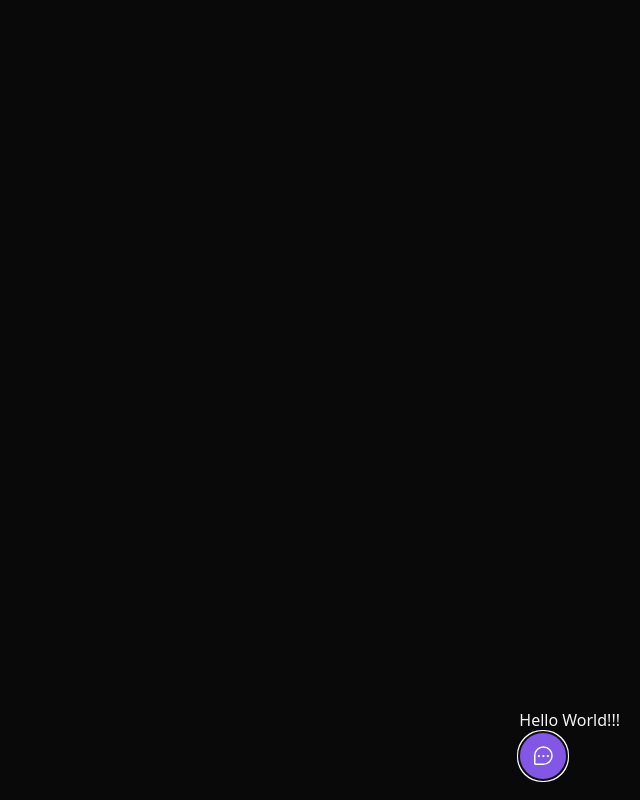
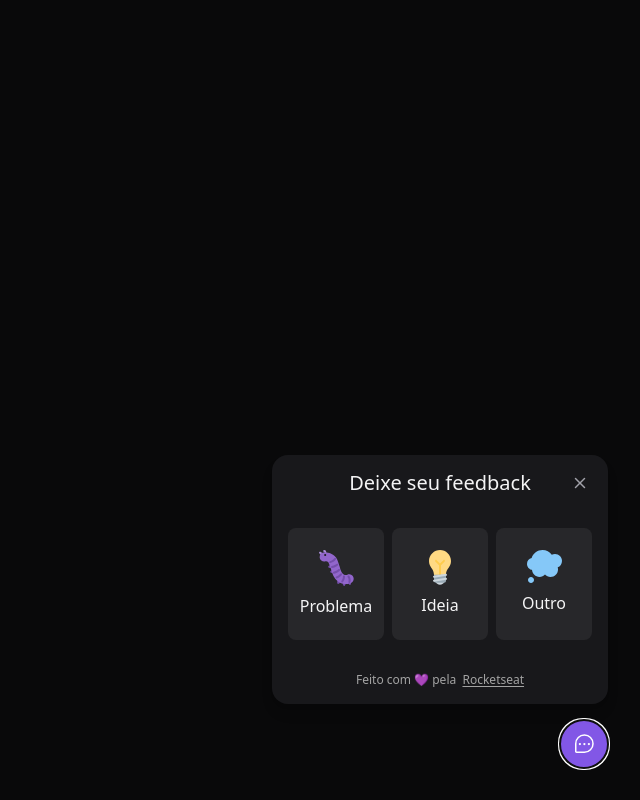
Before and after one commit to leobtt/nlw-return, a React (Vite) app in the folder web/: page / in a window 1280 px wide. Both pictures are taken after a click on the button "FeedBack". Shown: the whole page, without its empty margins (640-1280 px from the left). Built offline with nearby package versions, Linux system fonts and the light colour scheme.

Commit message:
feedback interface

```diff
--- /dev/null
+++ b/web/src/components/CloseButton.tsx
@@ -0,0 +1,13 @@
+import { Popover } from "@headlessui/react";
+import { X } from "phosphor-react";
+
+export function CloseButton() {
+  return (
+    <Popover.Button
+      className='top-5 right-5 absolute text-zinc-400 hover:text-zinc-100'
+      title="Fechar formulário de feedback"
+    >
+      <X className='w-4 h-4' weight="bold" />
+    </Popover.Button>
+  )
+}
--- /dev/null
+++ b/web/src/components/Loading.tsx
@@ -0,0 +1,9 @@
+import { CircleNotch } from "phosphor-react";
+
+export function Loading() {
+  return (
+    <div className="w-6 h-6 flex items-center justify-center overflow-hidden">
+      <CircleNotch weight="bold" className="w-4 h-4 animate-spin" />
+    </div>
+  )
+}
--- a/web/src/components/Widget.tsx
+++ b/web/src/components/Widget.tsx
@@ -1,16 +1,20 @@
 import { ChatTeardropDots } from 'phosphor-react'
 import { Popover } from '@headlessui/react'
+import { WidgetForm } from './WidgetForm'
 
-export function Widget(){
+export function Widget() {
 
 
   return (
-    <Popover className='absolute bottom-5 right-5'>
-      <Popover.Panel>Hello World!!!</Popover.Panel>
+    <Popover className='absolute bottom-4 right-4 md:bottom-8 md:right-8 flex flex-col items-end'>
+      <Popover.Panel>
+        <WidgetForm />
+      </Popover.Panel>
+
       <Popover.Button
         className='bg-brand-500 rounded-full px-3 h-12 text-white flex items-center group'
       >
-        <ChatTeardropDots className='w-6 h-6'/>
+        <ChatTeardropDots className='w-6 h-6' />
 
         <span className='max-w-0 overflow-hidden group-hover:max-w-xs transition-all duration-500 ease-linear'>
           <span className='pl-2'></span>
--- /dev/null
+++ b/web/src/components/WidgetForm/ScreenshotButton/index.tsx
@@ -0,0 +1,55 @@
+import { Camera, Trash } from "phosphor-react";
+import html2canvas from 'html2canvas'
+import { useState } from "react";
+import { Loading } from "../../Loading";
+
+interface ScreenshotButtonProps {
+  screenshot: string | null
+  onScreenshotTook: (screenshot: string | null) => void
+}
+
+export function ScreenshotButton({ onScreenshotTook, screenshot }: ScreenshotButtonProps) {
+  const [isTakingScreenshot, setIsTakingScreenshot] = useState(false)
+
+  async function handleTakeScreenshot() {
+    setIsTakingScreenshot(true)
+
+    const canvas = await html2canvas(document.querySelector('html')!)
+    const base64image = canvas.toDataURL('image/png')
+
+    onScreenshotTook(base64image)
+
+    setIsTakingScreenshot(false)
+  }
+
+  if (screenshot) {
+    return (
+      <button
+        type='button'
+        className="p-1 w-10 h-10 rounded-md border-transparent flex justify-end items-end test-zinc-400 hover:text-zinc-100 transition-colors"
+        style={{
+          backgroundImage: `url(${screenshot})`,
+          backgroundPosition: 'right bottom',
+          backgroundSize: 180,
+        }}
+        onClick={() => onScreenshotTook(null)}
+      >
+        <Trash weight="fill" />
+      </button>
+    )
+  }
+
+  return (
+    <button
+      type="button"
+      className="p-2 bg-zinc-800 rounded-md border-transparent hover:bg-zinc-700 focus:outline-none focus:ring-2 focus:ring-offset-2 focus:ring-offset-zinc-900 focus:ring-brand-500 transition-colors"
+      onClick={handleTakeScreenshot}
+    >
+      {isTakingScreenshot ?
+        <Loading />
+        :
+        <Camera className="w-6 h-6" />
+      }
+    </button>
+  )
+}
--- /dev/null
+++ b/web/src/components/WidgetForm/Steps/FeedbackContentStep.tsx
@@ -0,0 +1,80 @@
+import { ArrowLeft, Camera } from "phosphor-react";
+import { FormEvent, useState } from "react";
+import { FeedbackType, feedbackTypes } from "..";
+import { CloseButton } from "../../CloseButton";
+import { ScreenshotButton } from "../ScreenshotButton";
+
+interface FeedbackContentStepProps {
+  feedbackType: FeedbackType
+  onFeedbackRestarted: () => void
+  onFeedbackSent: () => void
+}
+
+export function FeedbackContentStep({
+  feedbackType,
+  onFeedbackRestarted,
+  onFeedbackSent
+}: FeedbackContentStepProps) {
+  const [screenshot, setSreenshot] = useState<string | null>(null)
+  const [comment, setComment] = useState('')
+
+  const { title, image } = feedbackTypes[feedbackType];
+
+  function handleSubmitFeedback(e: FormEvent) {
+    e.preventDefault()
+
+    console.log({
+      comment,
+      screenshot
+    })
+
+    onFeedbackSent()
+  }
+
+  return (
+    <>
+      <header>
+        <button
+          type="button"
+          className="top-5 left-5 absolute text-zinc-400 hover:text-zinc-100"
+          onClick={onFeedbackRestarted}
+        >
+          <ArrowLeft weight="bold" className="w-4 h-4" />
+        </button>
+
+        <span className='text-xl leading-6 flex items-start gap-2'>
+          <img src={image.source} alt={image.alt} className='w-6 h-6' />
+          {title}
+        </span>
+
+        <CloseButton />
+      </header>
+
+      <form className="my-4 w-full" onSubmit={handleSubmitFeedback}>
+        <textarea
+          className="min-w-[304px] w-full min-h-[112px] text-sm placeholder-zinc-400 text-zinc-100 border-zinc-600 rounded-md bg-transparent focus:border-brand-500 focus:ring-brand-500 focus:ring-1 resize-none focus:outline-none scrollbar-thumb-zinc-700 scrollbar-track-transparent scrollbar-thin"
+          placeholder="Conte com detalhers o que está acontecendo"
+          onChange={(e) => setComment(e.target.value)}
+        >
+
+        </textarea>
+
+        <footer className="flex gap-2 mt-2">
+          <ScreenshotButton
+            screenshot={screenshot}
+            onScreenshotTook={setSreenshot}
+          />
+          <button
+            disabled={comment.length === 0}
+            type="submit"
+            className="p-2 bg-brand-500 rounded-md border-transparent flex-1 flex justify-center items-center text-sm hover:bg-brand-300 focus:outline-none focus:ring-2 focus:ring-offset-2 focus:ring-offset-zinc-900 focus:ring-brand-500 transition-colors disabled:opacity-50 disabled:hover:bg-brand-500"
+          >
+            Enviar feedback
+          </button>
+        </footer>
+      </form>
+
+
+    </>
+  )
+}
--- /dev/null
+++ b/web/src/components/WidgetForm/Steps/FeedbackSuccessStep.tsx
@@ -0,0 +1,33 @@
+import { CloseButton } from "../../CloseButton";
+
+interface FeedbackSuccessStepProps {
+  onFeedbackRestarted: () => void
+}
+
+export function FeedbackSuccessStep({
+  onFeedbackRestarted
+}: FeedbackSuccessStepProps) {
+  return (
+    <>
+      <header>
+        <CloseButton />
+      </header>
+
+      <div className="flex flex-col items-center py-10 w-[304px]">
+        <svg width="37" height="36" viewBox="0 0 37 36" fill="none" xmlns="http://www.w3.org/2000/svg">
+          <path d="M36.5 32C36.5 34.209 34.709 36 32.5 36H4.5C2.291 36 0.5 34.209 0.5 32V4C0.5 1.791 2.291 0 4.5 0H32.5C34.709 0 36.5 1.791 36.5 4V32Z" fill="#77B255" />
+          <path d="M29.78 6.36202C28.624 5.61102 27.076 5.94002 26.322 7.09802L15.436 23.877L10.407 19.227C9.39303 18.289 7.81103 18.352 6.87403 19.365C5.93703 20.379 5.99903 21.961 7.01303 22.898L14.222 29.564C14.702 30.009 15.312 30.229 15.918 30.229C16.591 30.229 17.452 29.947 18.017 29.09C18.349 28.584 30.517 9.82002 30.517 9.82002C31.268 8.66102 30.938 7.11302 29.78 6.36202Z" fill="white" />
+        </svg>
+
+        <span className="text-xl mt-2">Agradecemos o feedback!</span>
+
+        <button
+          className="py-2 px-6 mt-6 bg-zinc-800 rounded-md border-transparent text-sm leading-6 hover:bg-zinc-700 transition-colors focus:ring-2 focus:ring-offset-2 focus:ring-offset-zinc-900 focus:ring-brand-500 focus:border-zinc-600 focus:outline-none"
+          onClick={onFeedbackRestarted}
+        >
+          Enviar outro feedback
+        </button>
+      </div>
+    </>
+  )
+}
--- /dev/null
+++ b/web/src/components/WidgetForm/Steps/FeedbackTypeStep.tsx
@@ -0,0 +1,32 @@
+import { FeedbackType, feedbackTypes } from ".."
+import { CloseButton } from "../../CloseButton"
+
+interface FeedbackTypeStepProps {
+  onFeedbackTypeChanged: (type: FeedbackType) => void
+}
+
+export function FeedbackTypeStep({ onFeedbackTypeChanged }: FeedbackTypeStepProps) {
+  return (
+    <>
+      <header>
+        <span className='text-xl leading-6'>Deixe seu feedback</span>
+        <CloseButton />
+      </header>
+      <div className="flex py-8 gap-2 w-full">
+        {Object.entries(feedbackTypes).map(([key, value]) => {
+          return (
+            <button
+              key={key}
+              className='bg-zinc-800 rounded-lg py-5 w-24 flex-1 flex flex-col items-center gap-2 border-2 border-transparent hover:border-brand-500 focus:border-brand-500 focus:outline-none'
+              onClick={() => onFeedbackTypeChanged(key as FeedbackType)}
+              type='button'
+            >
+              <img src={value.image.source} alt={value.image.alt} />
+              <span>{value.title}</span>
+            </button>
+          )
+        })}
+      </div>
+    </>
+  )
+}
--- /dev/null
+++ b/web/src/components/WidgetForm/index.tsx
@@ -0,0 +1,79 @@
+import { useState } from "react";
+
+import bugImage from '../../assets/bug.svg'
+import lampImage from '../../assets/lamp.svg'
+import thoughtImage from '../../assets/thought.svg'
+
+import { FeedbackTypeStep } from "./Steps/FeedbackTypeStep";
+import { FeedbackContentStep } from "./Steps/FeedbackContentStep";
+import { FeedbackSuccessStep } from "./Steps/FeedbackSuccessStep";
+
+export const feedbackTypes = {
+  BUG: {
+    title: 'Problema',
+    image: {
+      source: bugImage,
+      alt: 'Imagem de um inseto'
+    }
+  },
+  IDEA: {
+    title: 'Ideia',
+    image: {
+      source: lampImage,
+      alt: 'Imagem de uma lâmpada'
+    }
+  },
+  THOUGHT: {
+    title: 'Outro',
+    image: {
+      source: thoughtImage,
+      alt: 'Imagem de um balão de pensamento'
+    }
+  }
+}
+
+export type FeedbackType = keyof typeof feedbackTypes
+
+export function WidgetForm() {
+  const [feedbackType, setFeedbackType] = useState<FeedbackType | null>(null)
+  const [feedbackSent, setFeedbackSent] = useState(false)
+
+  function handleRestartFeedback() {
+    setFeedbackType(null)
+    setFeedbackSent(false)
+  }
+
+  return (
+    <div
+      className="bg-zinc-900 p-4 relative rounded-2xl mb-4 flex flex-col items-center shadow-lg w-[calc(100vw-3rem)] md:w-auto"
+    >
+
+
+      {feedbackSent ? (
+        <FeedbackSuccessStep onFeedbackRestarted={handleRestartFeedback} />
+      ) : (
+        <>
+          {!feedbackType ? (
+            <FeedbackTypeStep onFeedbackTypeChanged={setFeedbackType} />
+          ) : (
+            <FeedbackContentStep
+              feedbackType={feedbackType}
+              onFeedbackRestarted={handleRestartFeedback}
+              onFeedbackSent={() => setFeedbackSent(true)}
+            />
+          )}
+        </>
+      )}
+
+      <footer className='text-xs text-neutral-400'>
+        Feito com 💜 pela &nbsp;
+        <a
+          href="https://rocketseat.com.br/"
+          className="underline underline-offset-2"
+        >
+          Rocketseat
+        </a>
+      </footer>
+    </div>
+  )
+}
```
